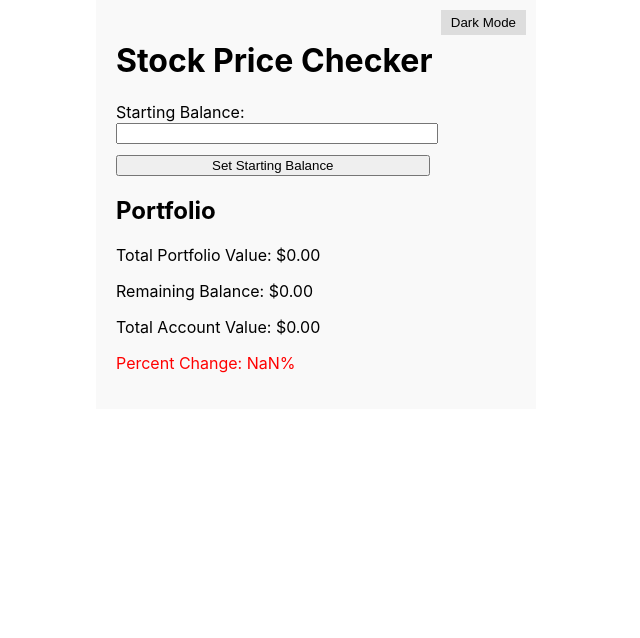
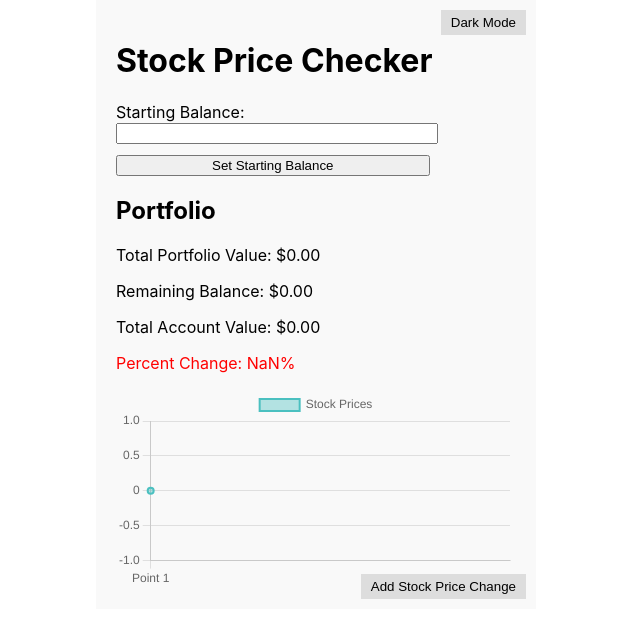
Before and after one commit to firasastwani/StockInvestmentCalculator, a React (Create React App) app in the folder stock-price-viewer/: page / in a window 1280 px wide. Shown: the top 638 px of the page, without its empty margins (324-964 px from the left). Built offline with nearby package versions, Linux system fonts and the light colour scheme.

Commit message:
proper chart tracking

```diff
--- a/stock-price-viewer/package.json
+++ b/stock-price-viewer/package.json
@@ -6,7 +6,9 @@
     "@testing-library/jest-dom": "^5.17.0",
     "@testing-library/react": "^13.4.0",
     "@testing-library/user-event": "^13.5.0",
+    "chart.js": "^4.4.7",
     "react": "^18.3.1",
+    "react-chartjs-2": "^5.2.0",
     "react-dom": "^18.3.1",
     "react-scripts": "5.0.1",
     "stock-price-viewer": "file:",
--- a/stock-price-viewer/src/App.js
+++ b/stock-price-viewer/src/App.js
@@ -1,6 +1,9 @@
 // src/App.js
 import React from 'react';
 import StockPriceViewer from './StockPriceViewer';
+import { Chart as ChartJS } from 'chart.js/auto';
+import { Line} from 'react-chartjs-2';
+
 
 function App() {
   return (
--- a/stock-price-viewer/src/StockPriceViewer.js
+++ b/stock-price-viewer/src/StockPriceViewer.js
@@ -1,5 +1,5 @@
-// src/StockPriceViewer.js
 import React, { useState, useEffect } from 'react';
+import { Line } from 'react-chartjs-2';
 
 function StockPriceViewer() {
   const [startingBalance, setStartingBalance] = useState('');
@@ -13,6 +13,7 @@ function StockPriceViewer() {
   const [darkMode, setDarkMode] = useState(false);
   const [totalPortfolioValue, setTotalPortfolioValue] = useState(0);
   const [isLoading, setIsLoading] = useState(false);
+  const [stockPrices, setStockPrices] = useState([0]);
 
   useEffect(() => {
     document.body.style.backgroundColor = darkMode ? '#333' : '#fff';
@@ -50,6 +51,7 @@ function StockPriceViewer() {
 
         setTotalPortfolioValue(prevValue => prevValue + data.finalInvestment);
 
+        addStockPrice(); // Update chart with new total account value
       } catch (error) {
         console.error('Error fetching stock price:', error);
         setError('Failed to fetch stock data');
@@ -71,6 +73,27 @@ function StockPriceViewer() {
 
   const toggleDarkMode = () => {
     setDarkMode(!darkMode);
+  };
+
+  const addStockPrice = () => {
+    const totalAccountValue = parseFloat(totalPortfolioValue) + parseFloat(currentBalance); // Total account value
+    const difference = totalAccountValue - parseFloat(startingBalance); // Growth or decline from starting balance
+    setStockPrices((prevPrices) => [...prevPrices, difference]); // Add difference to chart
+  };
+
+  const data = {
+    labels: stockPrices.map((_, index) => `Point ${index + 1}`),
+    datasets: [
+      {
+        label: 'Stock Prices',
+        data: stockPrices,
+        fill: false,
+        backgroundColor: 'rgba(75,192,192,0.4)',
+        borderColor: 'rgba(75,192,192,1)',
+        borderWidth: 2,
+        tension: 0.1,
+      },
+    ],
   };
 
   return (
@@ -173,6 +196,22 @@ function StockPriceViewer() {
           Percent Change: {(((parseFloat(totalPortfolioValue) + parseFloat(currentBalance) - parseFloat(startingBalance)) / parseFloat(startingBalance)) * 100).toFixed(2)}%
         </p>
       </div>
+
+      <Line data={data} />
+      <button onClick={() => addStockPrice()}
+        style={{
+          position: 'absolute',
+          bottom: '10px',
+          right: '10px',
+          backgroundColor: darkMode ? '#555' : '#ddd',
+          color: darkMode ? '#fff' : '#000',
+          border: 'none',
+          padding: '5px 10px',
+          cursor: 'pointer'
+        }}
+      >
+        Add Stock Price Change
+      </button>
     </div>
   );
 }
```
Also changed, not shown: 1 other file (tests, documents, lock files or other folders).
